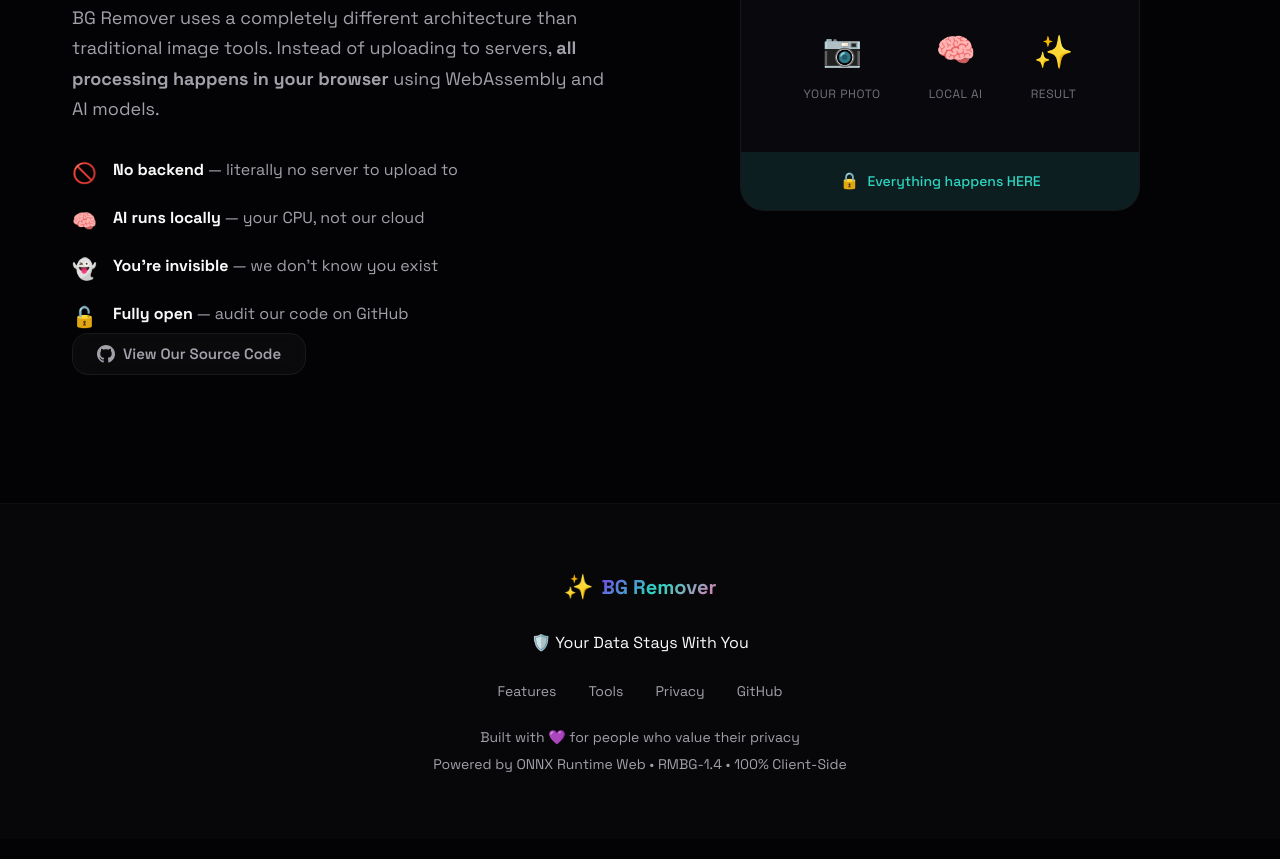
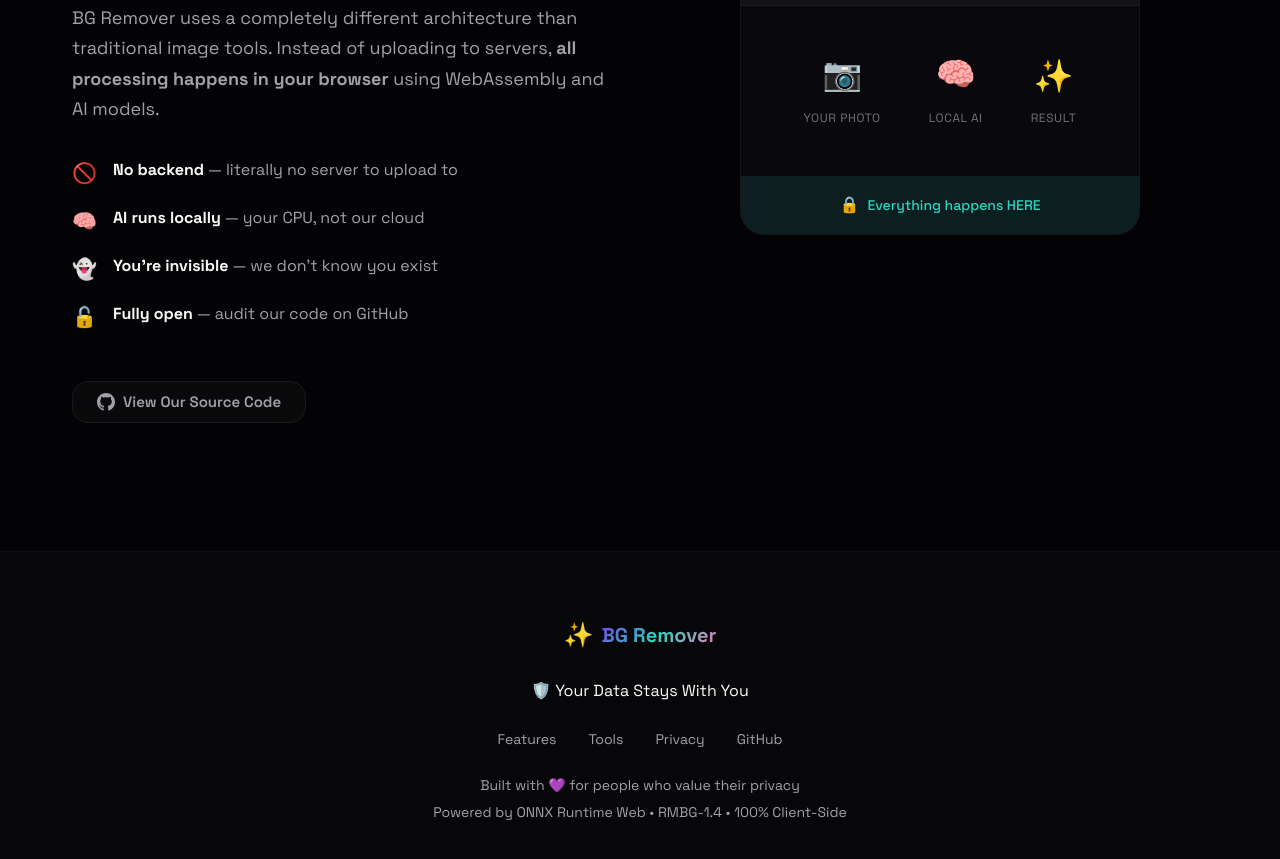
Before and after one commit to shashankatthaluri/BGRemover, a plain HTML site: page index.html in a window 1280 px wide. Shown: the part 3511-4370 px from the top of the page. Drawn offline with Linux system fonts and the light colour scheme.

Commit message:
Add margin to privacy-cta class

```diff
--- a/styles.css
+++ b/styles.css
@@ -858,6 +858,10 @@
     gap: var(--space-lg);
 }
 
+.privacy-cta {
+    margin-top: var(--space-2xl);
+}
+
 .feature-card {
     position: relative;
     background: var(--bg-card);
```
